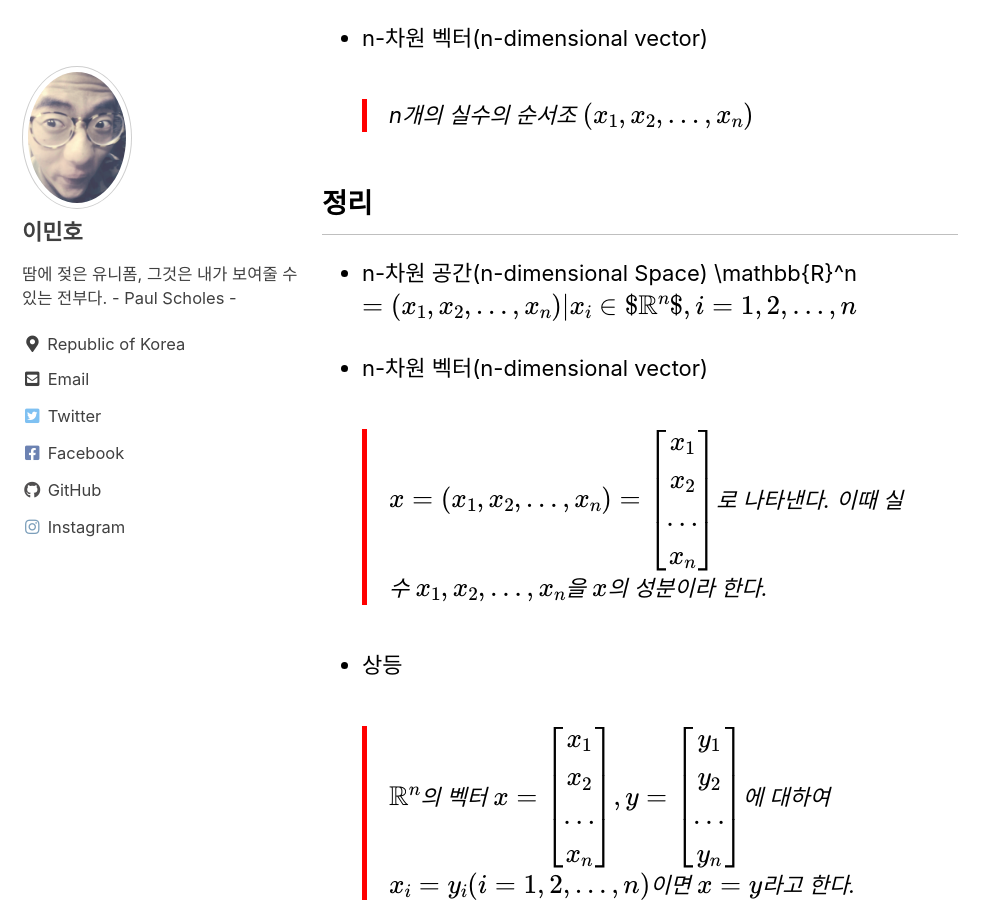
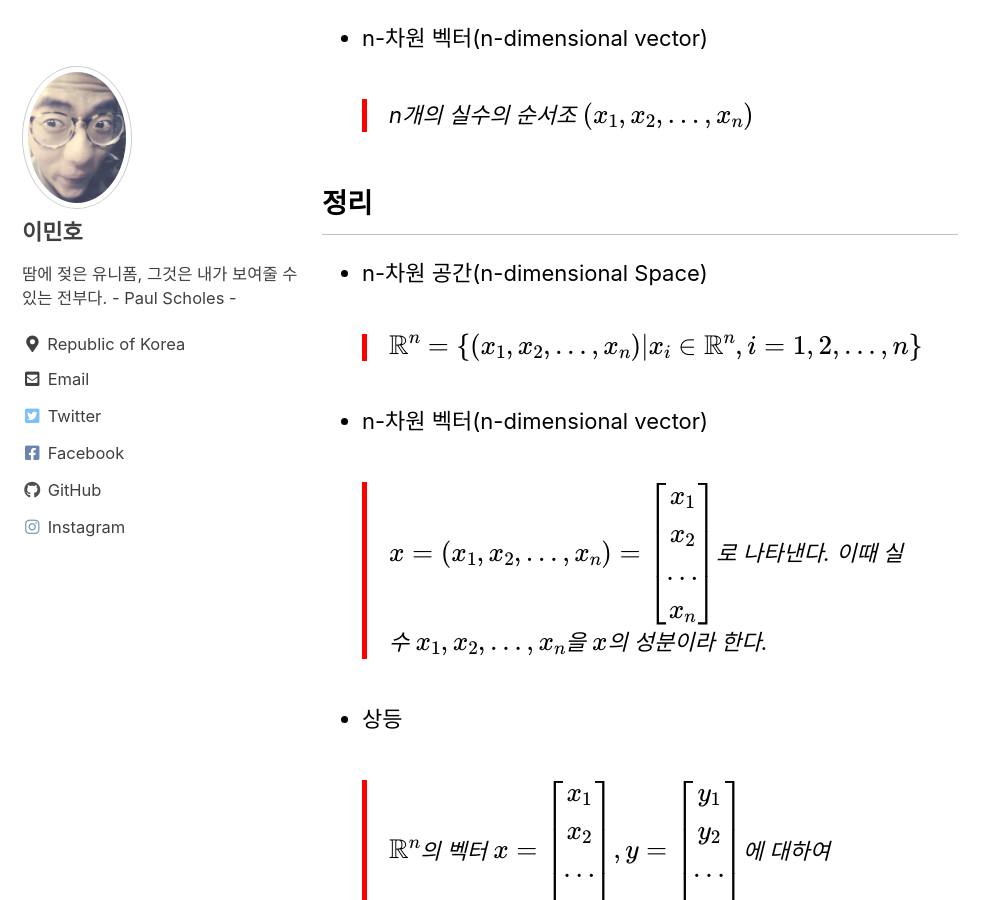
Before and after one commit to DSLuGu/DSLuGu.github.io, a Jekyll site: the page built from _posts/2020-09-09-벡터(Vectors).md, in a window 1280 px wide and 900 px high, scrolled down 985 px. Shown: the whole window, without its empty margins (0-999 px from the left). Built offline with Jekyll 4.4.1, drawn with Linux system fonts in a browser that asks for light colours; cached includes are drawn as plain includes; formulas are drawn with MathJax 3.

```diff
--- a/_posts/2020-09-09-벡터(Vectors).md
+++ b/_posts/2020-09-09-벡터(Vectors).md
@@ -28,7 +28,8 @@ last_modified_at: 2020-09-09T18:00:00+09:00
 ## 정리
 
 - n-차원 공간(n-dimensional Space)
-$ $\mathbb{R}^n$ = \{(x_1,x_2,...,x_n)|x_i\in $\mathbb{R}^n$, i=1,2,...,n\} $
+
+    > $$ \mathbb{R}^n = \{(x_1,x_2,...,x_n)|x_i\in \mathbb{R}^n, i=1,2,...,n\} $$
 
 - n-차원 벡터(n-dimensional vector)
 
```
